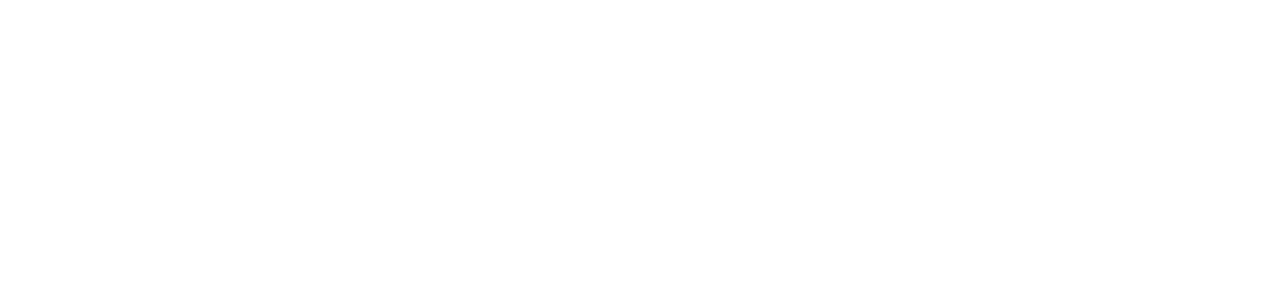
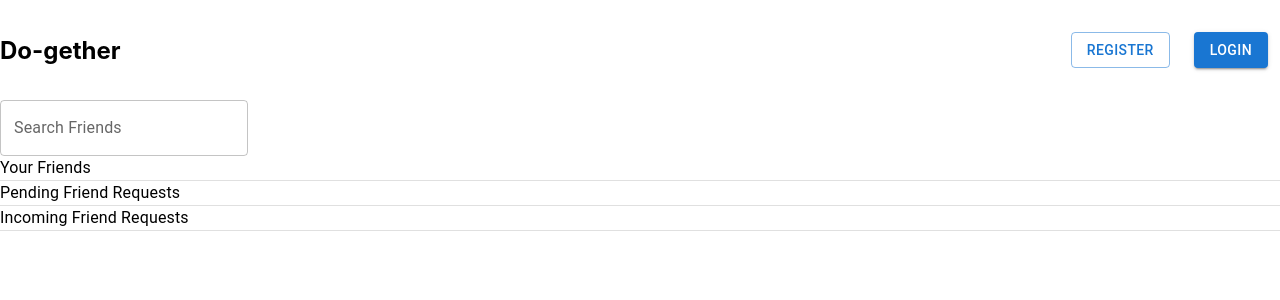
Before and after one commit to Beebeeoii/do-gether, a React (Create React App) app in the folder src-ui/: page /friends in a window 1280 px wide. Before the commit this address had no page. Shown: the top 300 px of the page. Built offline with nearby package versions, Linux system fonts and the light colour scheme; no server answers; sample sign-in values are in the browser's storage.

Commit message:
clickable logo; friends page

```diff
--- a/src-ui/src/App.tsx
+++ b/src-ui/src/App.tsx
@@ -6,6 +6,7 @@
 import { Dashboard } from './pages/dashboard/Dashboard';
 import { useAppSelector } from './app/hooks';
 import { selectId, selectToken } from './services/auth/authSplice';
+import { Friends } from './pages/friends/Friends';
 
 function App() {
     const token = useAppSelector(selectToken)
@@ -25,6 +26,7 @@
                     <Route path="/login" element={isLoggedIn ? <Navigate replace to="/dashboard" /> : <Login />}></Route>
                     <Route path="/register" element={isLoggedIn ? <Navigate replace to="/dashboard" /> : <Register />}></Route>
                     <Route path="/dashboard" element={isLoggedIn ? <Dashboard /> : <Navigate to="/login" />}></Route>
+                    <Route path="/friends" element={isLoggedIn ? <Friends /> : <Navigate to="/login" />}></Route>
                 </Routes>
             </Router>
         </div>
--- a/src-ui/src/components/nav/NavBar.css
+++ b/src-ui/src/components/nav/NavBar.css
@@ -6,6 +6,10 @@
     min-height: 100px;
 }
 
+.logo {
+    cursor: pointer;
+}
+
 .menu {
     display: flex;
     flex-direction: row;
--- a/src-ui/src/components/nav/NavBar.tsx
+++ b/src-ui/src/components/nav/NavBar.tsx
@@ -1,4 +1,4 @@
-import { Logout, Settings } from '@mui/icons-material'
+import { Logout, Settings, People } from '@mui/icons-material'
 import { Avatar, Divider, IconButton, ListItemIcon, Menu, MenuItem } from '@mui/material'
 import Button from '@mui/material/Button'
 import { useState } from 'react'
@@ -35,7 +35,7 @@
 
     return (
         <nav className="navBar">
-            <h1>
+            <h1 className='logo' onClick={() => navigate("/dashboard")}>
                 Do-gether
             </h1>
 
@@ -47,6 +47,7 @@
             {isLoggedIn && <IconButton onClick={handleMenuClick} size="small" sx={{ ml: 2 }}>
                 <Avatar {...stringAvatar(username)} />
             </IconButton>}
+
             <Menu
                 anchorEl={anchorEl}
                 open={isMenuOpen}
@@ -81,13 +82,24 @@
                 transformOrigin={{ horizontal: 'right', vertical: 'top' }}
                 anchorOrigin={{ horizontal: 'right', vertical: 'bottom' }}
             >
+                <MenuItem onClick={() => {
+                    navigate("/friends")
+                }}>
+                    <ListItemIcon>
+                        <People fontSize="small" />
+                    </ListItemIcon>
+                    Friends
+                </MenuItem>
+
                 <MenuItem>
                     <ListItemIcon>
                         <Settings fontSize="small" />
                     </ListItemIcon>
                     Settings
                 </MenuItem>
+
                 <Divider />
+
                 <MenuItem onClick={() => {
                     dispatch(logout())
                     dispatch(resetLists())
--- /dev/null
+++ b/src-ui/src/pages/friends/Friends.tsx
@@ -0,0 +1,81 @@
+import { useEffect, useState } from "react";
+import { useAppDispatch, useAppSelector } from "../../app/hooks";
+import { NavBar } from "../../components/nav/NavBar"
+import "./Friends.css"
+import { UserRequest } from "../../interfaces/user/UserRequest";
+import { List } from "../../interfaces/list/List";
+import { retrieveUserInfo, selectUserStatus } from "../../services/user/userSplice";
+import { selectId, selectToken } from "../../services/auth/authSplice";
+import { AuthData } from "../../interfaces/auth/Auth";
+import { Divider, Stack, TextField, Typography } from "@mui/material";
+
+export function Friends() {
+    const dispatch = useAppDispatch()
+    const authId = useAppSelector(selectId)
+    const authToken = useAppSelector(selectToken)
+
+    const authData: AuthData = {
+        id: authId!,
+        token: authToken!
+    }
+
+    const userStatus = useAppSelector(selectUserStatus)
+    useEffect(() => {
+        if (userStatus === "idle") {
+            let userRequest: UserRequest = {
+                authData: authData,
+                userId: authId!
+            }
+
+            dispatch(retrieveUserInfo(userRequest))
+        }
+    }, [userStatus, dispatch])
+
+    const [selectedList, setSelectedList] = useState<List | null>(null)
+
+    const handleListChange = (list: List) => {
+        setSelectedList(list)
+    }
+
+    const [taskDialogOpen, setTaskDialogOpen] = useState<boolean>(false)
+    const handleTaskDialogOpen = () => {
+        setTaskDialogOpen(true)
+    }
+
+    const handleTaskDialogClose = () => {
+        setTaskDialogOpen(false)
+    }
+
+    return (
+        <div className="dashboard">
+            <NavBar />
+
+            <TextField
+                id="searchFriends"
+                label="Search Friends"
+                variant="outlined"
+            />
+
+            <Stack direction={"column"}>
+                <Typography>
+                    Your Friends
+                </Typography>
+                <Divider />
+            </Stack>
+
+            <Stack direction={"column"}>
+                <Typography>
+                    Pending Friend Requests
+                </Typography>
+                <Divider />
+            </Stack>
+
+            <Stack direction={"column"}>
+                <Typography>
+                    Incoming Friend Requests
+                </Typography>
+                <Divider />
+            </Stack>
+        </div>
+    )
+}
```
Also changed, not shown: src-ui/src/pages/friends/Friends.css (added).
